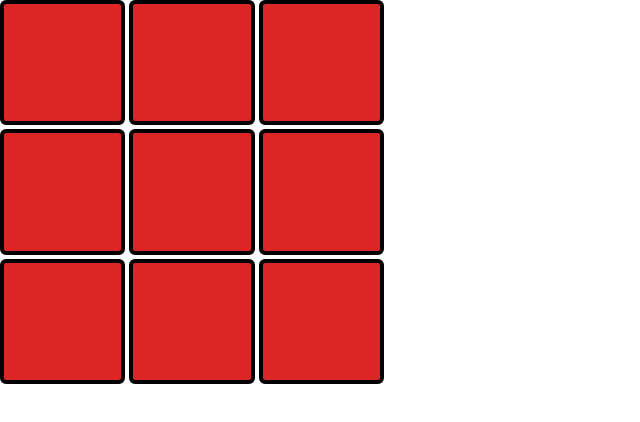
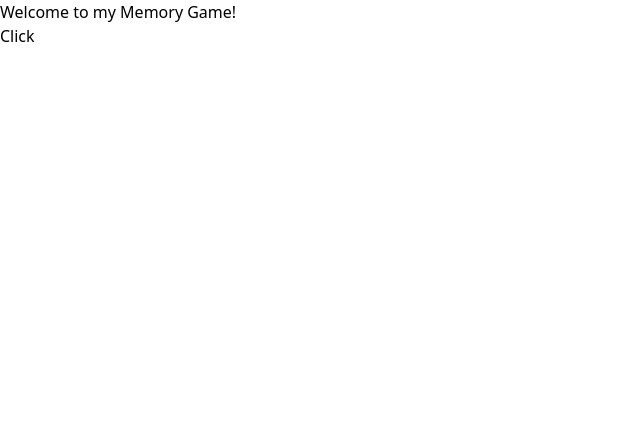
Before and after one commit to JDaniel41/trace-03, a React (Create React App) app: page / in a window 1280 px wide. Shown: the top 422 px of the page, without its empty margins (0-640 px from the left). Built offline with nearby package versions, Linux system fonts and the light colour scheme.

Commit message:
Added Key Prop for Grid and Start Screen

```diff
--- a/src/components/BoxGrid.js
+++ b/src/components/BoxGrid.js
@@ -1,10 +1,11 @@
 import { useState } from "react";
 import BlinkBox from "./BlinkBox";
 
-function BoxGrid({ boxesAreClickable, initialStates, patternCallback }) {
+function BoxGrid({ boxesAreClickable, initialStates }) {
     function renderBlinkBox(initialState, index) {
         return (
             <BlinkBox
+                key={index}
                 canBeClicked={boxesAreClickable[index]}
                 initialState={initialState}
             />
--- a/src/components/GameScreen.js
+++ b/src/components/GameScreen.js
@@ -1,6 +1,10 @@
+import { useState } from "react";
 import BoxGrid from "./BoxGrid";
 
 function GameScreen() {
+    let [showBoard, setShowBoard] = useState(false);
+
+    function showGameBoard() {
         let initialStates = Array(9).fill(false);
         let boxesAreClickable = Array(9).fill(true);
 
@@ -12,4 +16,24 @@ function GameScreen() {
         );
     }
 
+    function switchToGameBoard() {
+        setShowBoard(true);
+    }
+
+    function showStartScreen() {
+        return (
+            <div>
+                <div>Welcome to my Memory Game!</div>
+                <button onClick={switchToGameBoard}>Click</button>
+            </div>
+        );
+    }
+
+    return (
+        <div className="flex">
+            {showBoard ? showGameBoard() : showStartScreen()}
+        </div>
+    );
+}
+
 export default GameScreen;
```
Lines whose indentation alone changed are shown as unchanged.
